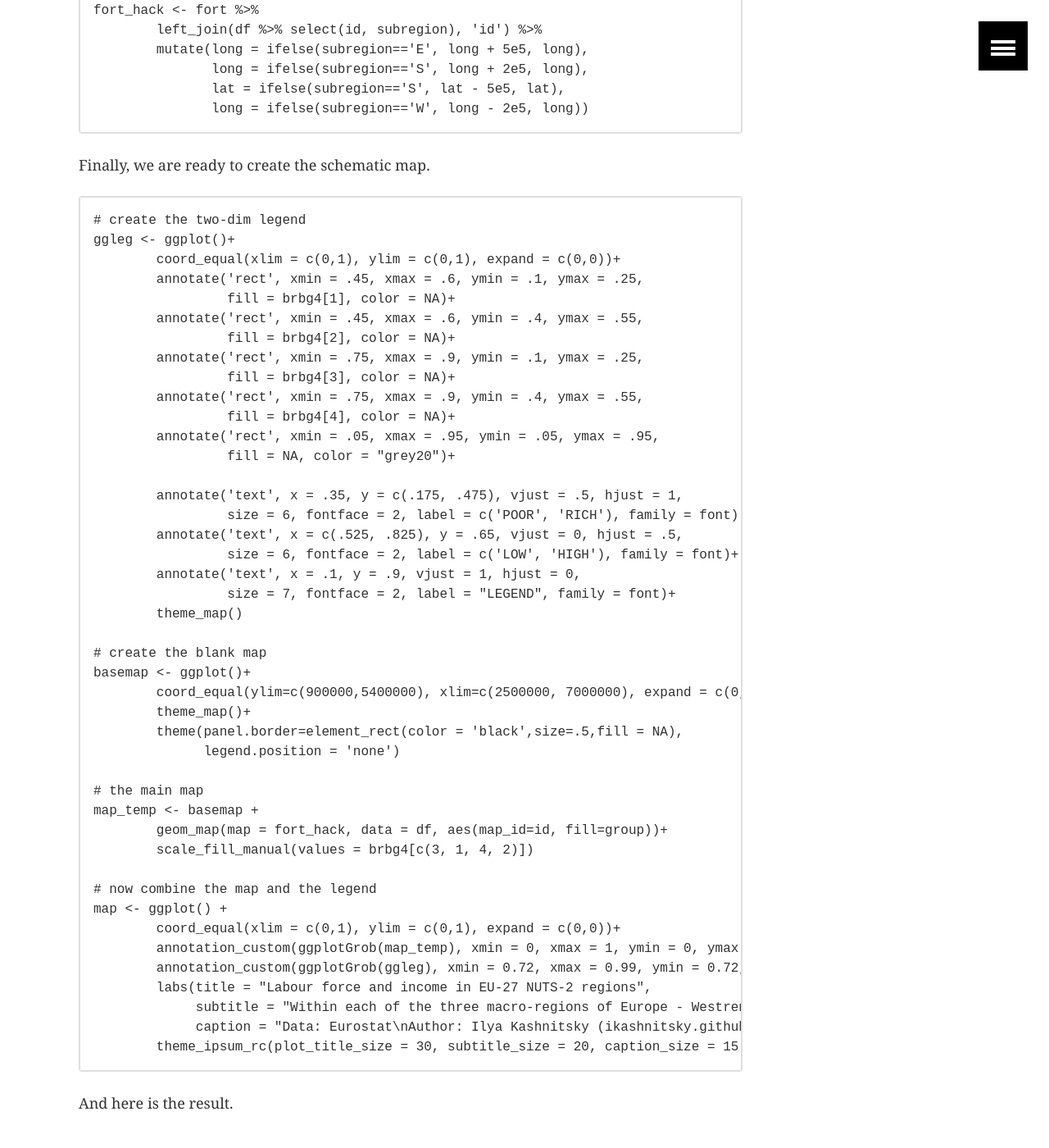
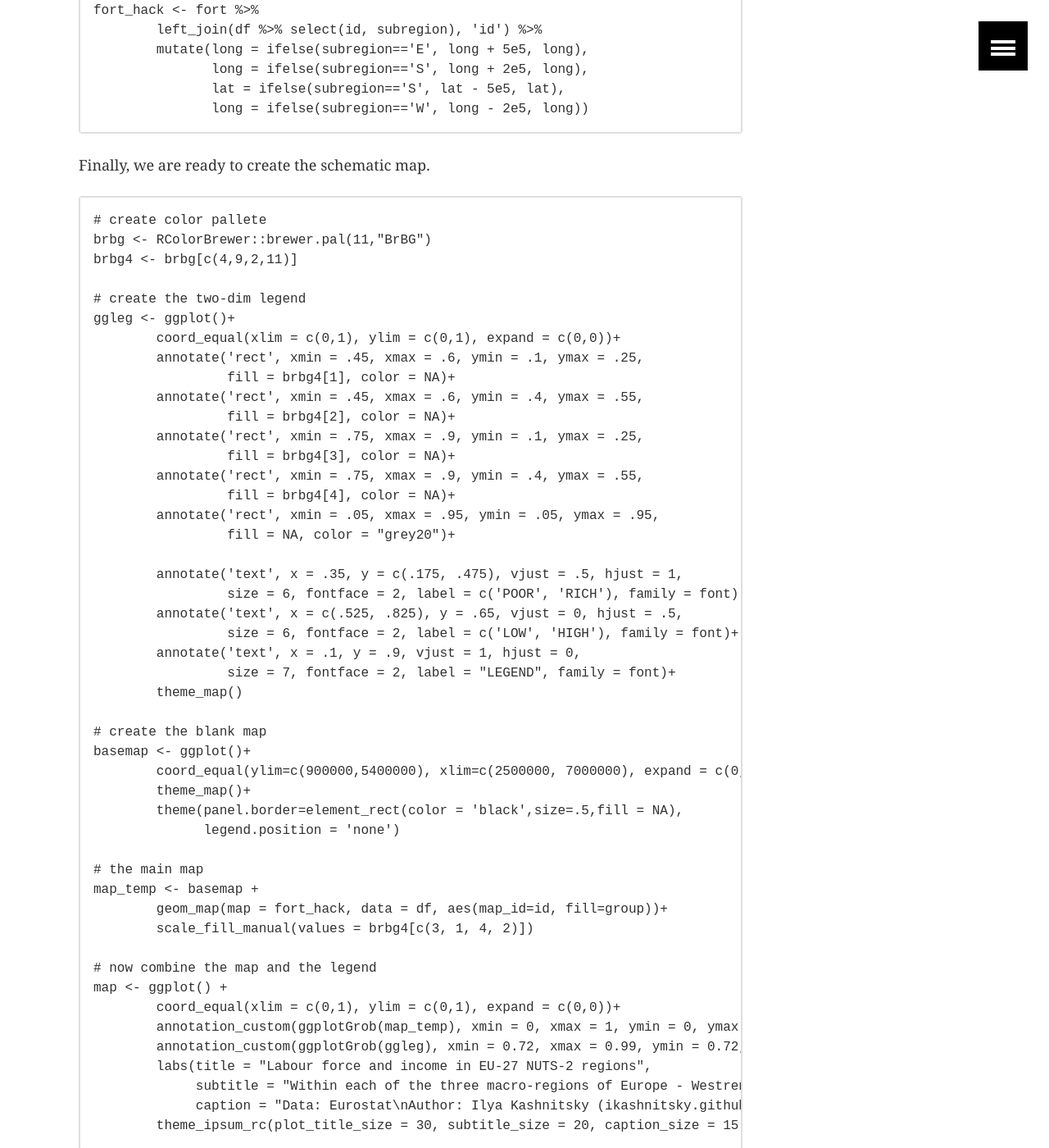
Before and after one commit to ikashnitsky/old-ikashnitsky-github-io, a Jekyll site: the page built from _posts/2017-04-24-map-hacking.md, in a window 1280 px wide and 1400 px high, scrolled down 1488 px. Shown: the whole window at 82% size. Built offline with Jekyll 4.4.1, drawn with Linux system fonts in a browser that asks for light colours; comment, search, counter and statistics services are not loaded.

Commit message:
fix color pallete

````diff
--- a/_posts/2017-04-24-map-hacking.md
+++ b/_posts/2017-04-24-map-hacking.md
@@ -48,6 +48,10 @@ fort_hack <- fort %>%
 Finally, we are ready to create the schematic map.
 
 ```
+# create color pallete
+brbg <- RColorBrewer::brewer.pal(11,"BrBG")
+brbg4 <- brbg[c(4,9,2,11)]
+
 # create the two-dim legend
 ggleg <- ggplot()+
         coord_equal(xlim = c(0,1), ylim = c(0,1), expand = c(0,0))+
````
Also changed, not shown: 1 other file.
